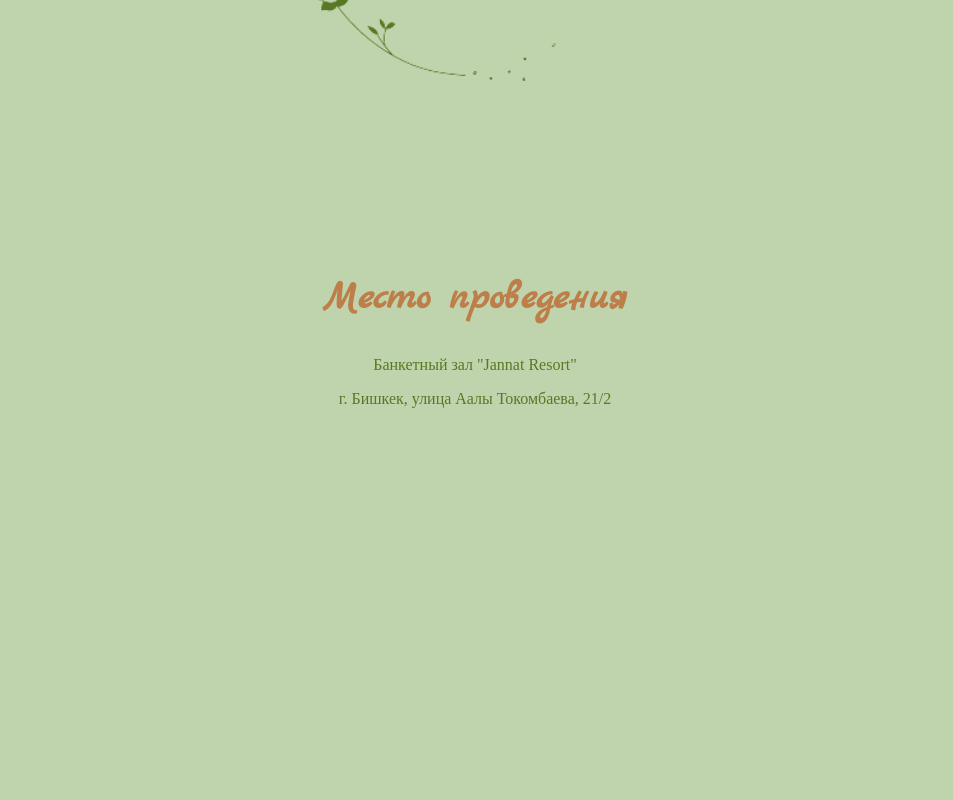
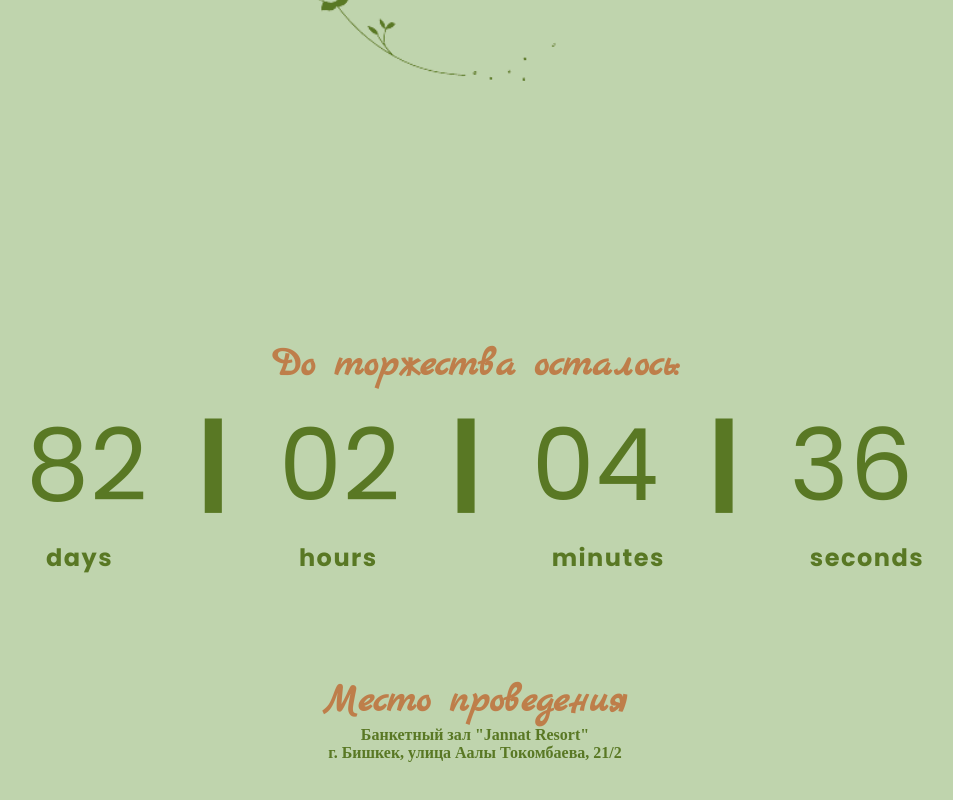
Before and after one commit to Aiperiwa/event, a React (Create React App) app: page / in a window 1280 px wide. Shown: the part 1828-2628 px from the top of the page, without its empty margins (165-1118 px from the left). Built offline with nearby package versions, Linux system fonts and the light colour scheme.

Commit message:
add timer

```diff
--- a/src/App.js
+++ b/src/App.js
@@ -2,6 +2,7 @@
 import './App.css';
 import Header from './components/header/header';
 import FirstContent from './components/first-section/FirstSection';
+import CountdownTimer from './components/timerSection/timer';
 import Map from './components/map/map'
 
 export const App = () => {
@@ -9,6 +10,7 @@
     <div>
       <Header />
       <FirstContent />
+      <CountdownTimer/>
       <Map />
     </div>
   );
--- a/src/components/timerSection/timer.jsx
+++ b/src/components/timerSection/timer.jsx
@@ -0,0 +1,91 @@
+import Timer from "./timer.module.css"
+import React, { useState, useEffect } from "react";
+
+const CountdownTimer = () => {
+  const endDate = new Date("08/20/2023 12:00 PM").getTime();
+  const [timeRemaining, setTimeRemaining] = useState({
+    days: 0,
+    hours: 0,
+    minutes: 0,
+    seconds: 0
+  });
+
+  useEffect(() => {
+    const intervalId = setInterval(() => {
+      const currentTime = new Date().getTime();
+      const distance = endDate - currentTime;
+
+      if (distance > 0) {
+        const days = Math.floor(distance / (1000 * 60 * 60 * 24));
+        const hours = Math.floor(
+          (distance % (1000 * 60 * 60 * 24)) / (1000 * 60 * 60)
+        );
+        const minutes = Math.floor((distance % (1000 * 60 * 60)) / (1000 * 60));
+        const seconds = Math.floor((distance % (1000 * 60)) / 1000);
+
+        setTimeRemaining({ days, hours, minutes, seconds });
+      } else {
+        clearInterval(intervalId);
+        setTimeRemaining({ days: 0, hours: 0, minutes: 0, seconds: 0 });
+      }
+    }, 1000);
+    // if (seconds < 10) {
+    //   seconds = `0${seconds}`
+    // }
+
+    return () => clearInterval(intervalId);
+  }, []);
+
+  return (
+    <div className={Timer.bcg}>
+      <h1>До торжества осталось:</h1>
+      <div className={Timer.time}>
+        {timeRemaining.days !== 0 && (
+          <div className={Timer.parent}>
+            <div className={Timer.numbers}>
+              {timeRemaining.days > 9
+                ? timeRemaining.days
+                : `0${timeRemaining.days}`}{" "}
+              <p>|</p>
+            </div>
+            <div className={Timer.text}>days</div>
+          </div>
+        )}
+        {timeRemaining.hours !== 0 && (
+          <div className={Timer.parent}>
+            <div className={Timer.numbers}>
+              {timeRemaining.hours > 9
+                ? timeRemaining.hours
+                : `0${timeRemaining.hours}`}{" "}
+              <p>|</p>
+            </div>
+            <div className={Timer.text}>hours</div>
+          </div>
+        )}
+        {timeRemaining.minutes !== 0 && (
+          <div className={Timer.parent}>
+            <div className={Timer.numbers}>
+              {timeRemaining.minutes > 9
+                ? timeRemaining.minutes
+                : `0${timeRemaining.minutes}`}{" "}
+              <p>|</p>
+            </div>
+            <div className={Timer.text}>minutes</div>
+          </div>
+        )}
+        {timeRemaining.seconds !== 0 && (
+          <div className={Timer.parent}>
+            <div className={Timer.numbers}>
+              {timeRemaining.seconds > 9
+                ? timeRemaining.seconds
+                : `0${timeRemaining.seconds}`}{" "}
+            </div>
+            <div className={Timer.text}>seconds</div>
+          </div>
+        )}
+      </div>
+    </div>
+  );
+};
+
+export default CountdownTimer;
--- /dev/null
+++ b/src/components/timerSection/timer.module.css
@@ -0,0 +1,100 @@
+@import url("https://fonts.googleapis.com/css2?family=Poppins:wght@700&display=swap");
+@import url("https://fonts.googleapis.com/css2?family=Poppins&display=swap");
+* {
+  box-sizing: border-box;
+  margin: 0;
+  padding: 0;
+}
+
+.bcg {
+  width: 100%;
+  height: 436px;
+  color: #597824;
+  display: flex;
+  flex-direction: column;
+  justify-content: center;
+  align-items: center;
+}
+
+.time {
+  display: flex;
+  flex-direction: row;
+}
+.bcg h1 {
+  font-family: 'Marck Script', cursive;
+  color: #BE7E4A;
+  font-size: 40px;
+}
+
+.numbers {
+  align-items: center;
+  letter-spacing: 1.1px;
+  text-transform: uppercase;
+  font-family: "Poppins";
+  font-weight: 400;
+  font-size: 100px;
+  line-height: 150px;
+  display: flex;
+  flex-direction: row;
+}
+
+p {
+  margin-left: 50px;
+  margin-right: 50px;
+  font-weight: 800;
+}
+
+.text {
+  text-align: center;
+  letter-spacing: 1.5px;
+  font-family: "Poppins";
+  font-weight: 700;
+  font-size: 24px;
+  line-height: 36px;
+  display: flex;
+  align-items: center;
+  margin-left: 20px;
+}
+
+.parent {
+  display: flex;
+  flex-direction: column;
+  /* align-items: center; */
+}
+
+@media screen and (max-width: 450px) {
+  .bcg {
+    display: flex;
+    align-items: center;
+  }
+   .bcg h1 {
+    margin: 0 25px;
+    margin-bottom: 100px;
+  }
+
+  .numbers {
+    font-size: 40px;
+    line-height: 60px;
+  }
+
+  p {
+    margin-left: 10px;
+    margin-right: 10px;
+    font-weight: 800;
+  }
+
+  .text {
+    font-size: 12px;
+    line-height: 18px;
+    display: flex;
+    align-items: center;
+    margin-left: 0px;
+  }
+
+
+  p {
+    margin-left: 10px;
+    margin-right: 10px;
+    font-weight: 300;
+  }
+}
```
